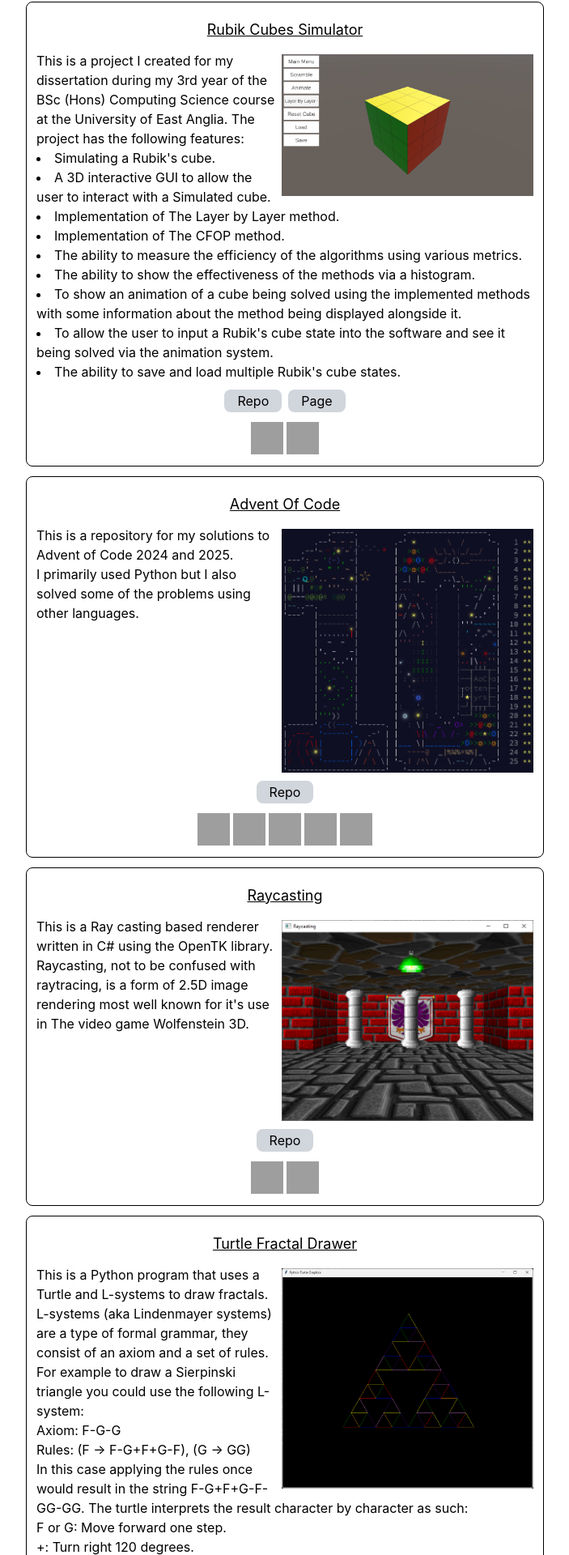
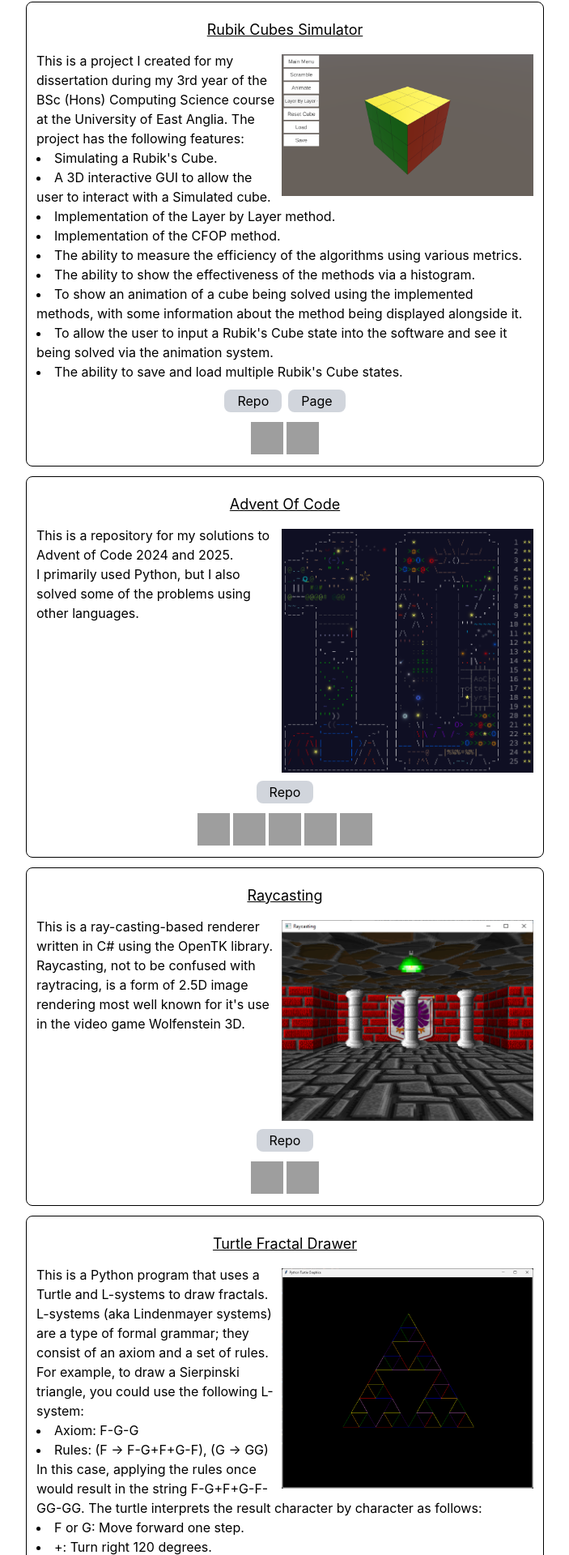
Before and after one commit to TomCP20/TomCP20.github.io, a React (Vite) app: page / in a window 1280 px wide. Shown: the part 963-2883 px from the top of the page at 81% size, without its empty margins (288-991 px from the left). Built offline with nearby package versions, Linux system fonts and the light colour scheme; grey boxes are pictures that could not be loaded.

Commit message:
Grammar changes

```diff
--- a/src/App.tsx
+++ b/src/App.tsx
@@ -42,15 +42,15 @@ export default function App() {
       >
         This is a project I created for my dissertation during my 3rd year of the BSc (Hons) Computing Science course at the University of East Anglia. The project has the following features:
         <ul className='list-disc list-inside'>
-          <li>Simulating a Rubik's cube.</li>
+          <li>Simulating a Rubik's Cube.</li>
           <li>A 3D interactive GUI to allow the user to interact with a Simulated cube.</li>
-          <li>Implementation of The Layer by Layer method.</li>
-          <li>Implementation of The CFOP method.</li>
+          <li>Implementation of the Layer by Layer method.</li>
+          <li>Implementation of the CFOP method.</li>
           <li>The ability to measure the efficiency of the algorithms using various metrics.</li>
           <li>The ability to show the effectiveness of the methods via a histogram.</li>
-          <li>To show an animation of a cube being solved using the implemented methods with some information about the method being displayed alongside it.</li>
-          <li>To allow the user to input a Rubik's cube state into the software and see it being solved via the animation system.</li>
-          <li>The ability to save and load multiple Rubik's cube states.</li>
+          <li>To show an animation of a cube being solved using the implemented methods, with some information about the method being displayed alongside it.</li>
+          <li>To allow the user to input a Rubik's Cube state into the software and see it being solved via the animation system.</li>
+          <li>The ability to save and load multiple Rubik's Cube states.</li>
         </ul>
       </Project>
 
@@ -62,7 +62,7 @@ export default function App() {
       >
         This is a repository for my solutions to Advent of Code 2024 and 2025.
         <br />
-        I primarily used Python but I also solved some of the problems using other languages.
+        I primarily used Python, but I also solved some of the problems using other languages.
       </Project>
 
       <Project
@@ -71,9 +71,9 @@ export default function App() {
         repoTo='https://github.com/TomCP20/Raycasting'
         icons={['C#', 'OpenGL']}
       >
-        This is a Ray casting based renderer written in C# using the OpenTK library.
+        This is a ray-casting-based renderer written in C# using the OpenTK library.
         <br />
-        Raycasting, not to be confused with raytracing, is a form of 2.5D image rendering most well known for it's use in The video game Wolfenstein 3D.
+        Raycasting, not to be confused with raytracing, is a form of 2.5D image rendering most well known for it's use in the video game Wolfenstein 3D.
       </Project>
 
       <Project
@@ -84,20 +84,18 @@ export default function App() {
       >
         This is a Python program that uses a Turtle and L-systems  to draw fractals.
         <br />
-        L-systems (aka Lindenmayer systems) are a type of formal grammar, they consist of an axiom and a set of rules.
-        For example to draw a Sierpinski triangle you could use the following L-system:
-        <br/>
-        Axiom: F-G-G
-        <br/>
-        Rules: (F -{'>'} F-G+F+G-F), (G -{'>'} GG)
-        <br/>
-        In this case applying the rules once would result in the string F-G+F+G-F-GG-GG. The turtle interprets the result character by character as such:
-        <br/>
-        F or G: Move forward one step.
-        <br/>
-        +: Turn right 120 degrees.
-        <br/>
-        -: Turn left 120 degrees.
+        L-systems (aka Lindenmayer systems) are a type of formal grammar; they consist of an axiom and a set of rules.
+        For example, to draw a Sierpinski triangle, you could use the following L-system:
+        <ul className='list-disc list-inside'>
+          <li>Axiom: F-G-G</li>
+          <li>Rules: (F -{'>'} F-G+F+G-F), (G -{'>'} GG)</li>
+        </ul>
+        In this case, applying the rules once would result in the string F-G+F+G-F-GG-GG. The turtle interprets the result character by character as follows:
+        <ul className='list-disc list-inside'>
+          <li>F or G: Move forward one step.</li>
+          <li>+: Turn right 120 degrees.</li>
+          <li>-: Turn left 120 degrees.</li>
+        </ul>
       </Project>
 
       <Project
@@ -129,7 +127,7 @@ export default function App() {
         repoTo='https://github.com/TomCP20/RayTracing'
         icons={['C++']}
       >
-        RayTracing is a CPU Ray Tracing Renderer written in C++ based on Ray Tracing in One Weekend.
+        RayTracing is a CPU Ray Tracing Renderer written in C++ based on the Ray Tracing in One Weekend book series.
       </Project>
 
       <Project
@@ -177,7 +175,7 @@ export default function App() {
         pageTo='https://tomcp20.github.io/Hangman'
         icons={['React', 'TypeScript', 'Tailwind CSS']}
       >
-        Hangman written in React with TypeScipt.
+        Hangman written in React with TypeScript.
       </Project>
 
       <Project
@@ -186,7 +184,7 @@ export default function App() {
         repoTo='https://github.com/TomCP20/Voronoi-diagram'
         icons={['Python']}
       >
-        A python program that generates Voronoi diagrams.
+        A Python program that generates Voronoi diagrams.
       </Project>
     </>
   )
```
